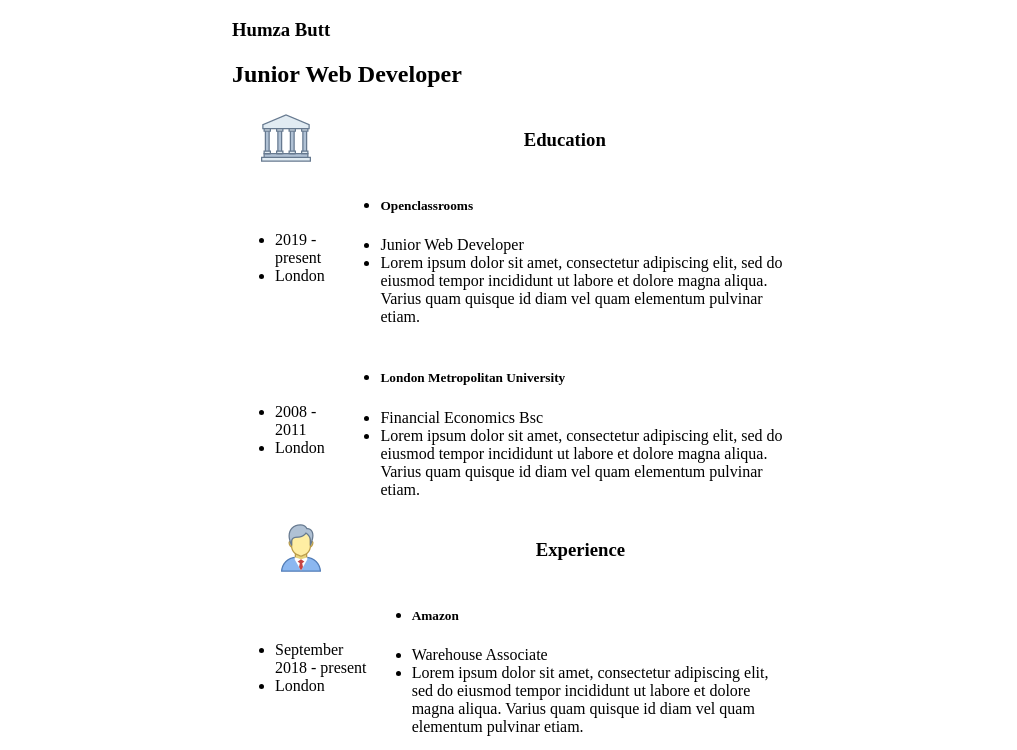
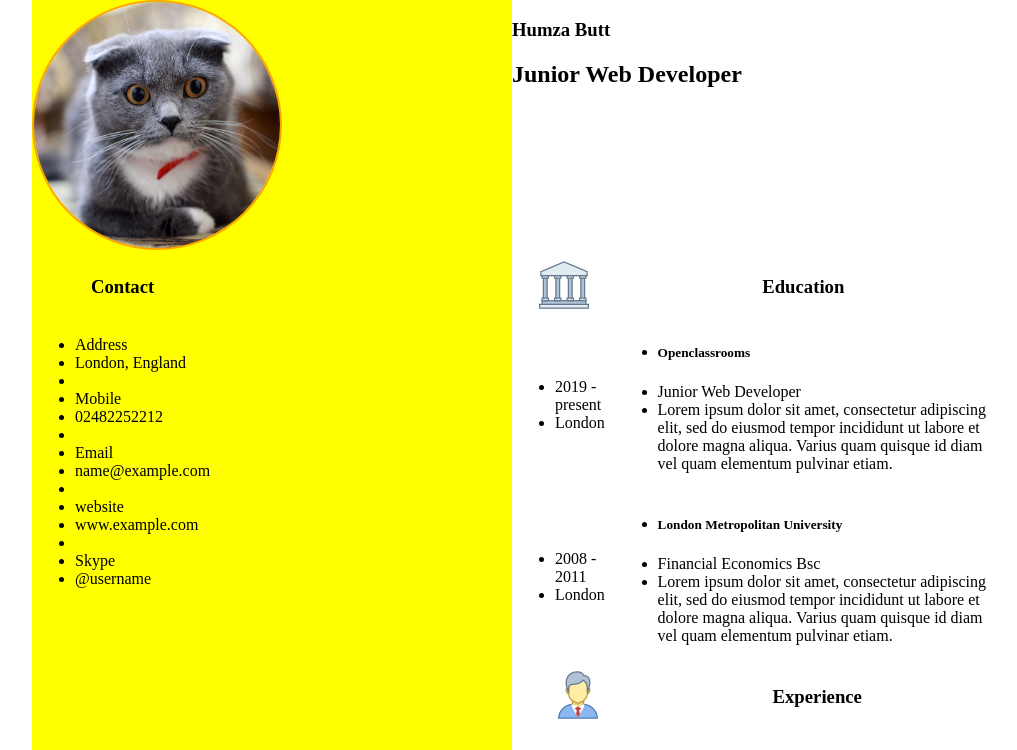
Before and after one commit to humza3/resume, a plain HTML site: page main.html in a window 1280 px wide. Shown: the top 750 px of the page, without its empty margins (128-1145 px from the left). Drawn offline with Linux system fonts and the light colour scheme.

Commit message:
updated the css with css grid

```diff
--- a/css/style.css
+++ b/css/style.css
@@ -9,24 +9,42 @@ body {
 
 }
 section{
-	width: 560px;
-	margin: 0 auto;
+	display: grid;
+	grid-template-columns: repeat(2, 50%);
+	grid-template-areas:
+	"c a"
+	"d b"
+	"e b"
+	"f b"
+	;
 }
 #cat {
 	width: 250px;
 	height: 250px;
-	border: 2px solid dark-yellow;
+	border: 2px solid orange;
 	border-radius: 50%;
 }
-header {
+#a {
+	grid-area:a;
+	background-colour:
 
 }
-aside {
-	width: 400px;
-	margin: 0 auto;
+#b {
+	grid-area:b;
+}
+#c {
+	grid-area:c;
 	background-color: yellow;
-
 }
-main {
-
+#d {
+	grid-area:d;
+	background-color: yellow;
 }
+#e {
+	grid-area:e;
+	background-color: yellow;
+}
+#f {
+	grid-area:f;
+	background-color: yellow;
+}
--- a/main.html
+++ b/main.html
@@ -7,13 +7,15 @@
 	</head>
 	<body>
 		<section>
+			<div id="a">
 				<header>
 					<nav>
 					<h1>Humza Butt</h1>
 					<h2>Junior Web Developer</h2>
 					</nav>
 				<header>
-			<article>
+			</div>
+			<article id="b">
 				<table>
 					<thead>
 						<tr>
@@ -58,7 +60,6 @@
 						</tr>
 					</tbody>
 				</table>
-
 				<table>
 					<thead>
 						<tr>
@@ -151,9 +152,10 @@
 					</tbody>
 				</table>
 			</article>
-		</section>
-		<aside>
+			<div id="c">
 			<img id="cat" src="src/cat.jpg"  alt="cat picture" title="picture of cat">
+			</div>
+			<div id="d">
 			<table>
 				<thead>
 					<th>
@@ -183,6 +185,8 @@
 					<tr>
 				</tbody>
 			</table>
+			</div>
+			<div id="e">
 			<table>
 				<thead>
 					<th>
@@ -207,6 +211,8 @@
 					</tr>
 				</tbody>
 			</table>
+			</div>
+			<div id="f">
 			<table>
 				<thead>
 					<th>
@@ -224,7 +230,8 @@
 					</tr>
 				</tbody>
 			</table>
-		</aside>
+		</section>
+		</div>
 		<footer>
 		<p>Icons by <a target="_blank" href="https://icons8.com">Icons8</a></p>
 		</footer>
```
Lines whose indentation alone changed are shown as unchanged.
